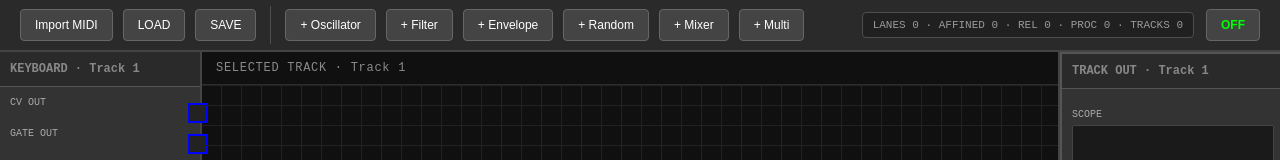
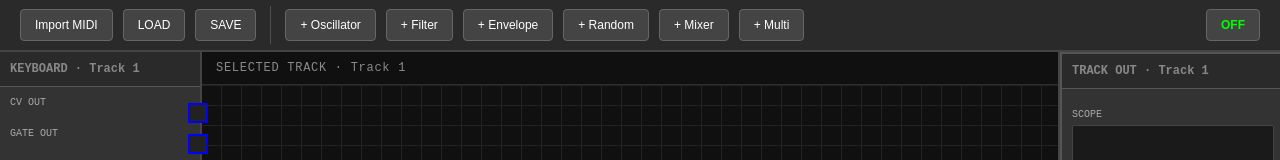
Before and after one commit to timothystokes/moth, a React (Vite) app: page / in a window 1280 px wide. Shown: the top 160 px of the page. Built offline with nearby package versions, Linux system fonts and the light colour scheme.

Commit message:
sort of..

```diff
--- a/src/App.jsx
+++ b/src/App.jsx
@@ -1046,17 +1046,7 @@ function App() {
 }
 
 function Toolbar({ addModule, isPoweredOn, togglePower, hasSelectedTrack, audioError, voiceStatus, onImportMidi, onLoadProject, onSaveProject }) {
-    const capacityThreads = voiceStatus?.capacityVoices ?? 0;
-    const noteAffinedThreads = voiceStatus?.noteAffinedVoices ?? 0;
-    const releaseThreads = voiceStatus?.releaseVoices ?? 0;
-    const processingThreads = voiceStatus?.processingVoices ?? 0;
-    const activeTracks = voiceStatus?.activeTrackCount ?? 0;
-    const threadTitle = Array.isArray(voiceStatus?.perTrack) && voiceStatus.perTrack.length > 0
-        ? voiceStatus.perTrack
-            .filter((track) => track.processingVoices > 0 || track.capacityVoices > 0)
-            .map((track) => `${track.trackId}: ${track.capacityVoices} cap, ${track.noteAffinedVoices} affined, ${track.releaseVoices} release, ${track.processingVoices} processing`)
-            .join('\n')
-        : 'No voice lanes';
+
 
     return (
         <div style={{
@@ -1081,20 +1071,7 @@ function Toolbar({ addModule, isPoweredOn, togglePower, hasSelectedTrack, audioE
             <button onClick={() => addModule('mixer')} style={buttonStyle} disabled={!hasSelectedTrack}>+ Mixer</button>
             <button onClick={() => addModule('multi')} style={buttonStyle} disabled={!hasSelectedTrack}>+ Multi</button>
             <div style={{ marginLeft: 'auto', display: 'flex', alignItems: 'center', gap: '12px', minWidth: 0 }}>
-                <div
-                    style={{
-                        padding: '6px 10px',
-                        border: '1px solid #4e4e4e',
-                        borderRadius: '4px',
-                        background: '#202020',
-                        color: capacityThreads > 0 ? '#d6f5d6' : '#9a9a9a',
-                        fontSize: '11px',
-                        whiteSpace: 'nowrap'
-                    }}
-                    title={threadTitle}
-                >
-                    LANES {capacityThreads} · AFFINED {noteAffinedThreads} · REL {releaseThreads} · PROC {processingThreads} · TRACKS {activeTracks}
-                </div>
+
                 {audioError && (
                     <div style={{
                         maxWidth: '420px',
--- a/src/audio/moth-synth-worklet.js
+++ b/src/audio/moth-synth-worklet.js
@@ -526,16 +526,16 @@ class MothSynthProcessor extends AudioWorkletProcessor {
         targetVoice.cv = (noteNumber - 69) / 12;
 
         // Debug logging for voice allocation
-        if (typeof console !== 'undefined' && console.log) {
-            console.log('[MothSynth] allocateVoice', {
-                trackId,
-                voiceId: targetVoice.voiceId,
-                noteNumber,
-                cv: targetVoice.cv,
-                velocity: velocityV,
-                gate: gateV
-            });
-        }
+        // if (typeof console !== 'undefined' && console.log) {
+        //     console.log('[MothSynth] allocateVoice', {
+        //         trackId,
+        //         voiceId: targetVoice.voiceId,
+        //         noteNumber,
+        //         cv: targetVoice.cv,
+        //         velocity: velocityV,
+        //         gate: gateV
+        //     });
+        // }
 
         this.addVoiceMapping(trackState, noteNumber, targetVoice.voiceId);
     }
@@ -1055,7 +1055,7 @@ class MothSynthProcessor extends AudioWorkletProcessor {
             const snapshot = new Float32Array(360);
             for (let index = 0; index < snapshot.length; index++) {
                 const bufferIndex = (triggerIndex + index) % this.scopeBuffer.length;
-                snapshot[index] = Number.isFinite(this.scopeBuffer[bufferIndex]) ? this.scopeBuffer[bufferIndex] : 0;
+                snapshot[index] = Number.isFinite(this.scopeBuffer[bufferIndex]) ? this.scopeBuffer[bufferIndex] * 2 : 0;
             }
 
             this.port.postMessage({ type: 'scope-data', samples: snapshot }, [snapshot.buffer]);
@@ -1219,7 +1219,7 @@ class MothSynthProcessor extends AudioWorkletProcessor {
                 });
 
                 outputChannel[sampleIndex] = mixedSample;
-                this.scopeBuffer[this.scopeWriteIndex] = scopedSample;
+                this.scopeBuffer[this.scopeWriteIndex] = scopedSample * 5;
                 this.scopeWriteIndex = (this.scopeWriteIndex + 1) % this.scopeBuffer.length;
                 this.scopeSampleCounter += 1;
                 if (this.scopeSampleCounter >= 2048) {
--- /dev/null
+++ b/src/audio/synthConstants.js
@@ -0,0 +1,2 @@
+// Shared synth constants
+export const MAX_VOICES = 4; // Set your desired polyphony here
--- a/src/audio/voiceAllocator.js
+++ b/src/audio/voiceAllocator.js
@@ -1,5 +1,5 @@
 // Simple Round Robin Voice Allocator
-const MAX_VOICES = 8; // Maximum polyphony
+import { MAX_VOICES } from './synthConstants.js'; // Maximum polyphony
 let nextVoiceIndex = 0;
 
 const voices = [];
```
